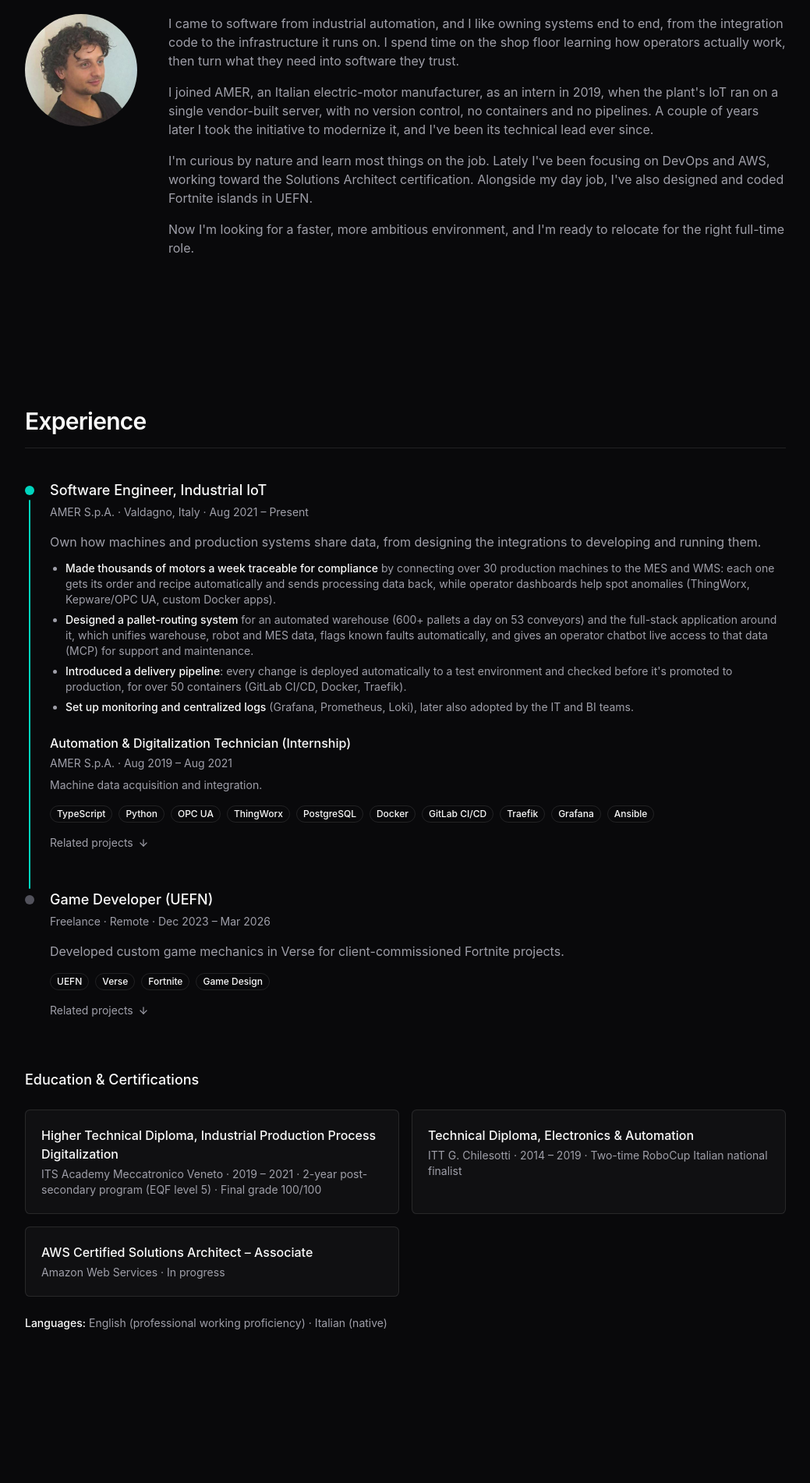
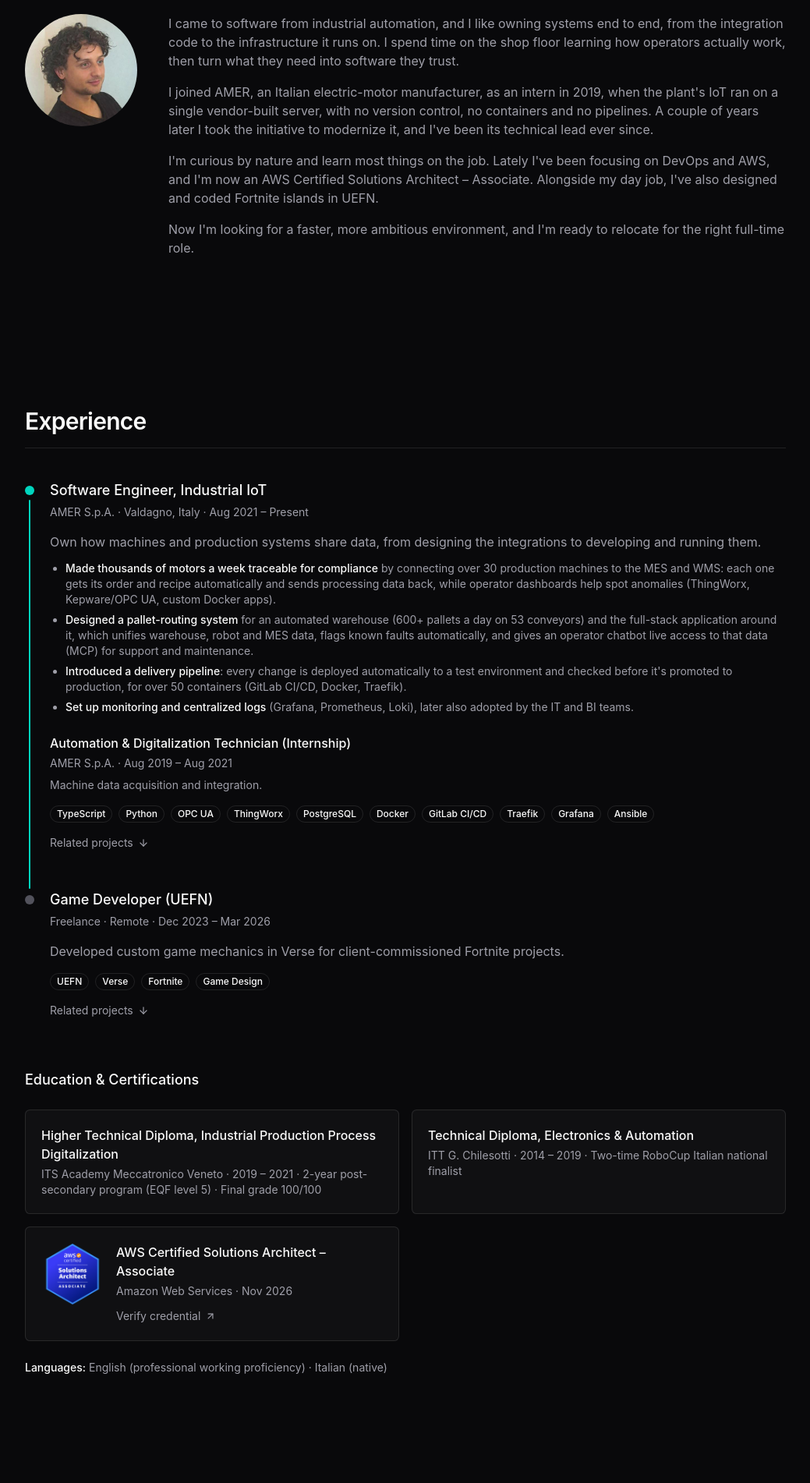
Before and after one commit to dzerk11/portfolio, a Vue app: page / in a window 1280 px wide. Shown: the part 971-2873 px from the top of the page at 78% size, without its empty margins (120-1159 px from the left). Built offline with nearby package versions, Linux system fonts and the light colour scheme.

Commit message:
feat: add AWS Solutions Architect Associate certification
Mark the certification as earned (Nov 2026) on the site and resume,
show the Credly badge with a verification link, and update the About
text that said it was still in progress.

```diff
--- a/src/components/sections/AboutSection.vue
+++ b/src/components/sections/AboutSection.vue
@@ -34,9 +34,9 @@ import { asset } from '@/lib/utils'
           </p>
           <p>
             I'm curious by nature and learn most things on the job. Lately I've
-            been focusing on DevOps and AWS, working toward the Solutions
-            Architect certification. Alongside my day job, I've also designed
-            and coded Fortnite islands in UEFN.
+            been focusing on DevOps and AWS, and I'm now an AWS Certified
+            Solutions Architect – Associate. Alongside my day job, I've also
+            designed and coded Fortnite islands in UEFN.
           </p>
           <p>
             Now I'm looking for a faster, more ambitious environment, and I'm
--- a/src/components/sections/ExperienceSection.vue
+++ b/src/components/sections/ExperienceSection.vue
@@ -1,8 +1,9 @@
 <script setup lang="ts">
-import { ArrowDown } from '@lucide/vue'
+import { ArrowDown, ArrowUpRight } from '@lucide/vue'
 import { Badge } from '@/components/ui/badge'
 import { Separator } from '@/components/ui/separator'
 import { certifications, education, experiences, languages } from '@/data/experience'
+import { asset } from '@/lib/utils'
 
 const credentials = [...education, ...certifications]
 </script>
@@ -82,12 +83,40 @@ const credentials = [...education, ...certifications]
           v-for="(edu, i) in credentials"
           :key="edu.title"
           v-reveal="i * 70"
-          class="rounded-lg border border-border bg-card/50 p-5 transition-colors duration-300 hover:border-primary/40"
+          class="flex items-start gap-4 rounded-lg border border-border bg-card/50 p-5 transition-colors duration-300 hover:border-primary/40"
         >
+          <a
+            v-if="edu.badge"
+            :href="edu.url"
+            target="_blank"
+            rel="noopener noreferrer"
+            class="shrink-0 transition-transform duration-300 hover:scale-105"
+          >
+            <img
+              :src="asset(edu.badge)"
+              :alt="`${edu.title} badge`"
+              width="80"
+              height="80"
+              loading="lazy"
+              class="size-20"
+            />
+          </a>
+          <div class="min-w-0">
           <p class="font-medium text-foreground">{{ edu.title }}</p>
           <p class="mt-1 text-sm text-muted-foreground">
             {{ edu.school }} · {{ edu.period }}<template v-if="edu.note"> · {{ edu.note }}</template>
           </p>
+          <a
+            v-if="edu.url"
+            :href="edu.url"
+            target="_blank"
+            rel="noopener noreferrer"
+            class="mt-3 inline-flex items-center gap-1.5 text-sm text-muted-foreground transition-colors hover:text-foreground"
+          >
+            Verify credential
+            <ArrowUpRight class="size-3.5" />
+          </a>
+          </div>
         </div>
       </div>
       <p v-reveal class="mt-6 text-sm text-muted-foreground">
--- a/src/data/experience.ts
+++ b/src/data/experience.ts
@@ -19,6 +19,10 @@ export interface Education {
   school: string
   period: string
   note?: string
+  /** Public verification link, e.g. a Credly badge */
+  url?: string
+  /** Badge image under public/, e.g. 'images/aws-saa-badge.png' */
+  badge?: string
 }
 
 export interface Language {
@@ -45,7 +49,9 @@ export const certifications: Education[] = [
   {
     title: 'AWS Certified Solutions Architect – Associate',
     school: 'Amazon Web Services',
-    period: 'In progress',
+    period: 'Nov 2026',
+    url: 'https://www.credly.com/badges/48d311c2-6aa1-4417-9f3a-8bef847c26c5/public_url',
+    badge: 'images/aws-saa-badge.png',
   },
 ]
 
```
Also changed, not shown: public/images/aws-saa-badge.png (added), 1 other file (tests, documents, lock files or other folders).
